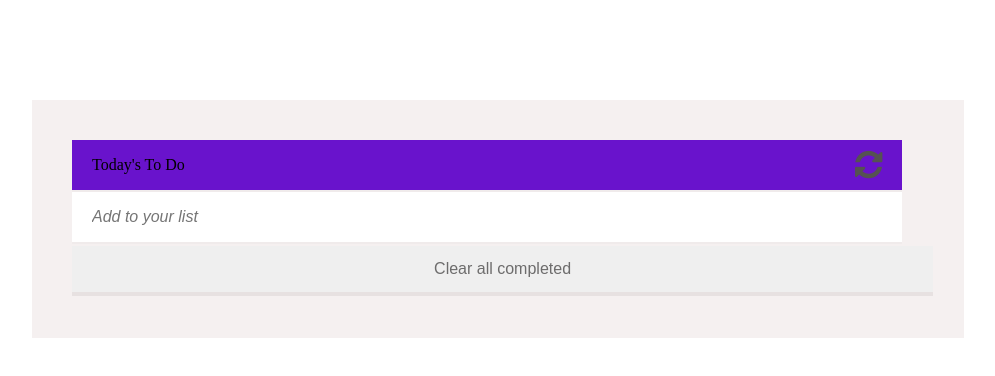
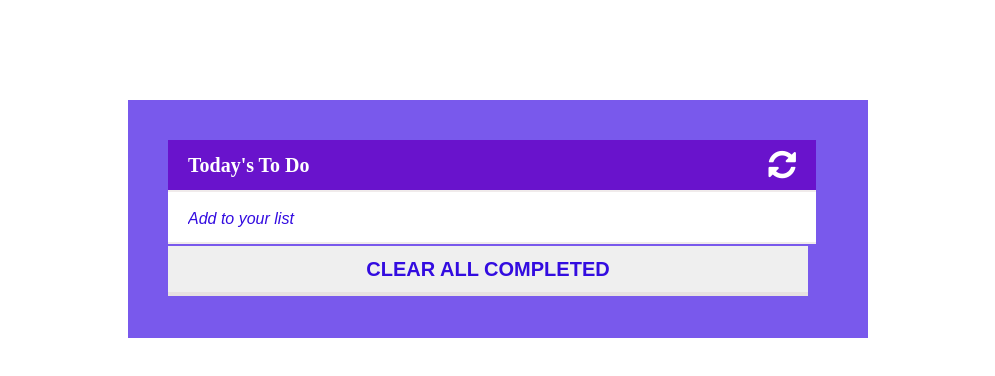
Before and after one commit to OyePriscilla/todo, a website built with webpack: page src/template.html in a window 1280 px wide. Shown: the whole page, without its empty margins (142-1137 px from the left). Built offline with nearby package versions, Linux system fonts and the light colour scheme.

Commit message:
Update styling

```diff
--- a/src/index.css
+++ b/src/index.css
@@ -8,9 +8,9 @@ body {
 }
 
 .todo-container {
-  width: 65%;
+  width: 50%;
   margin: 100px auto;
-  background-color: #f5f0f0;
+  background-color: #7959ec;
   padding: 40px 60px 40px 40px;
 }
 
@@ -24,6 +24,9 @@ body {
   width: 95%;
   height: 50px;
   border-bottom: 2px solid #f0ebeb;
+  color: #fff;
+  font-weight: 900;
+  font-size: 20px;
 }
 
 .todo-add input {
@@ -32,6 +35,8 @@ body {
   padding: 0 20px;
   border: none;
   border-bottom: 2px solid #f0ebeb;
+  font-size: 22px;
+  color: #330ce0;
 }
 
 .todo-dynamic {
@@ -59,31 +64,41 @@ body {
 .todo-text {
   margin-left: 10px;
   height: 43px;
-  width: 250px;
+  width: 90%;
   border: none;
   display: flex;
   align-items: center;
+  font-size: 22px;
+  outline: none;
+  color: #330ce0;
 }
 
 .fa {
-  color: rgb(85, 82, 82);
+  color: #330ce0;
   font-size: 32px;
+}
+
+.fa-refresh {
+  color: #fff;
 }
 
 .clear-task {
   display: block;
   margin: 2px auto;
   border: none;
-  width: 103.5%;
+  width: 100%;
   height: 50px;
   border-bottom: 4px solid #e7e1e1;
-  font-size: 16px;
-  color: #6d6c6c;
+  font-size: 20px;
+  color: #330ce0;
+  font-weight: 900;
+  text-transform: uppercase;
 }
 
 ::placeholder {
   font-style: italic;
   font-size: 16px;
+  color: #330ce0;
 }
 
 input:focus {
@@ -98,10 +113,7 @@ input:focus {
   text-decoration: line-through;
 }
 
-.fa-trash {
-  display: none;
-}
-
+.fa-trash,
 .edit {
   display: none;
 }
```
